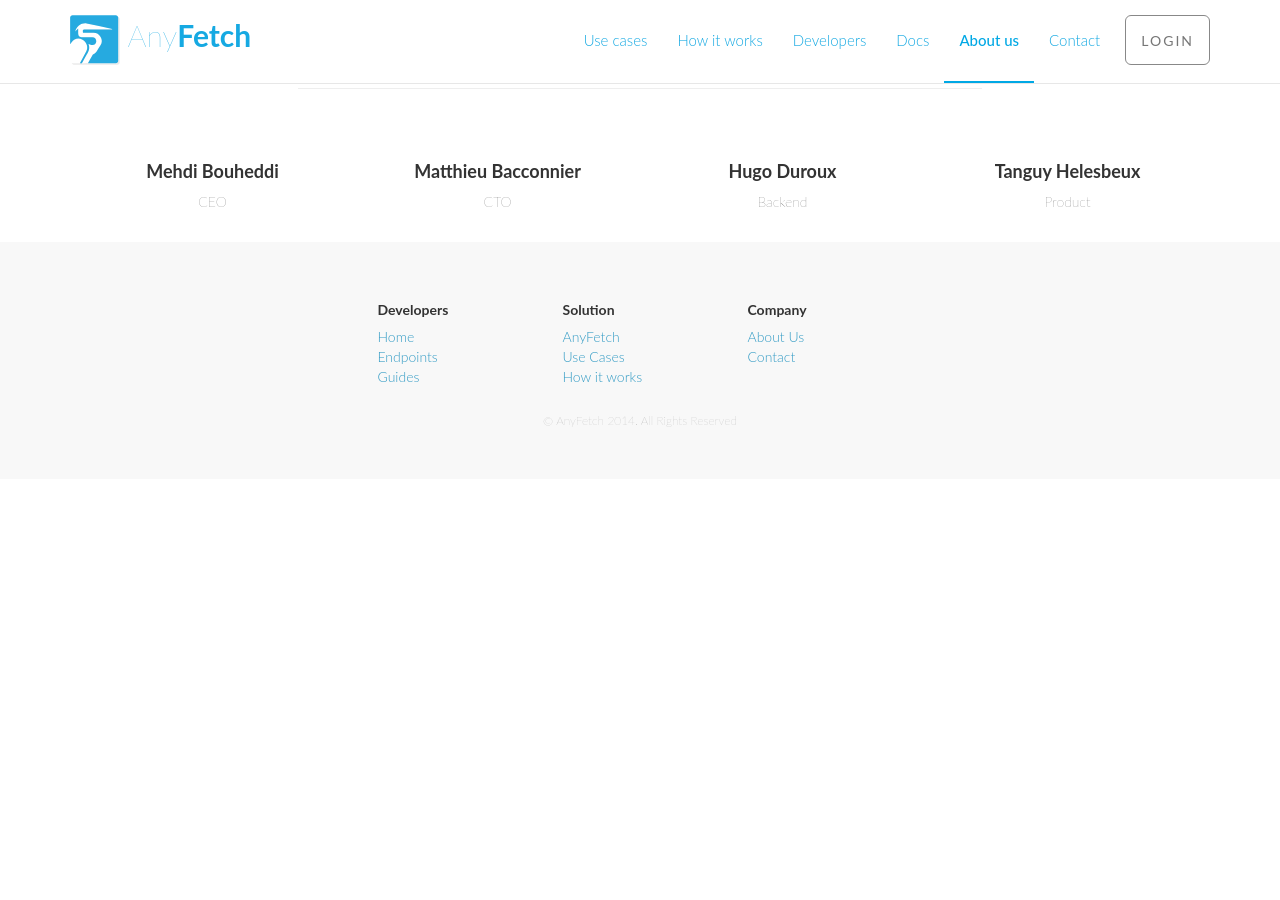
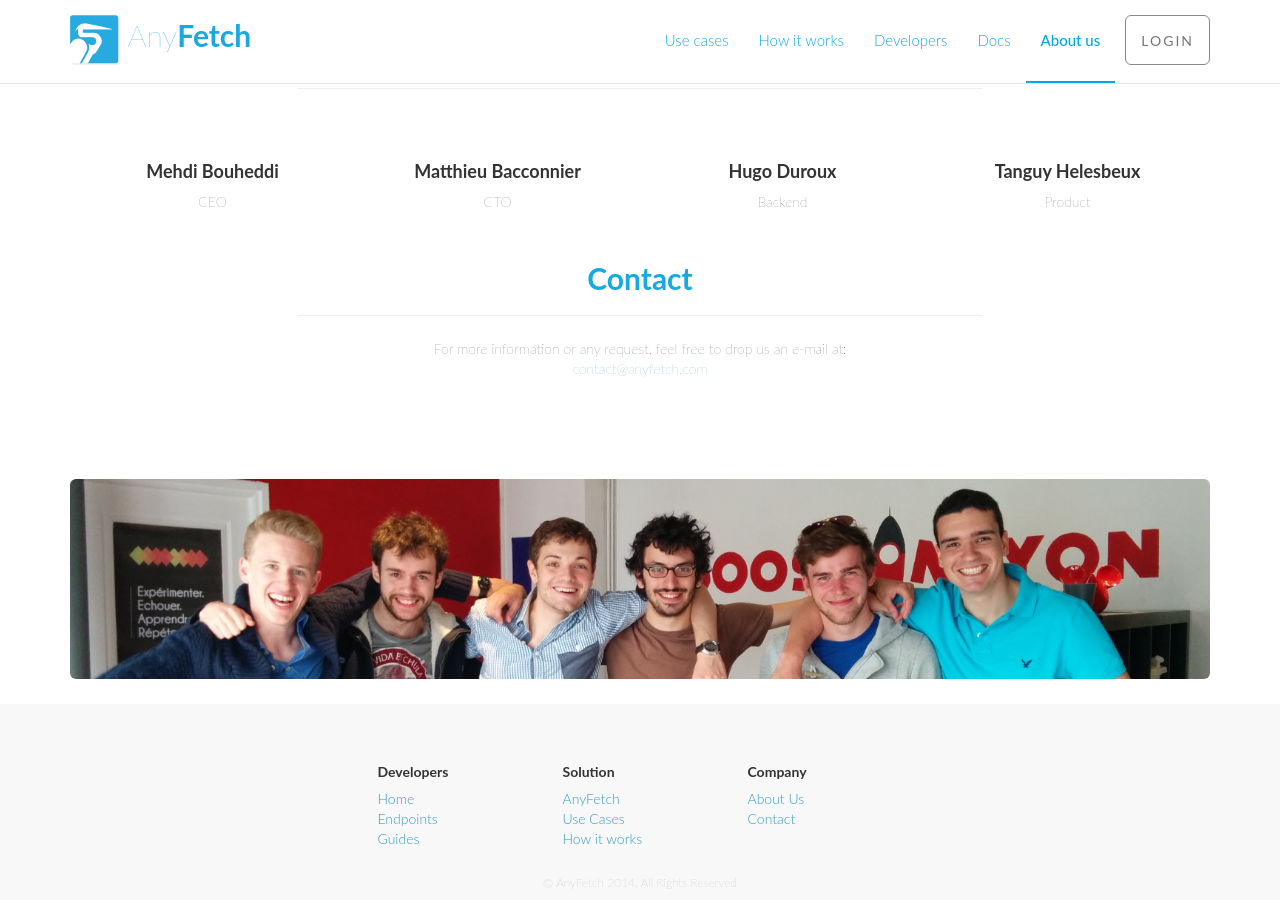
Before and after one commit to your-mom-noob/anyfetch.com, a Jekyll site: the page built from about-us.html, in a window 1280 px wide and 900 px high, scrolled down 332 px. Built offline with Jekyll 4.4.1, drawn with Linux system fonts in a browser that asks for light colours; nearby versions of some CDN libraries; Markdown is read by kramdown in place of the engine named in the settings; before the commit the page ends 1000 px from its top, so only the background shows below that.

Commit message:
Delete contact page -> merged into about-us

```diff
--- a/_layouts/main.html
+++ b/_layouts/main.html
@@ -55,11 +55,6 @@
         {% else %}
           <li><a href="about-us.html" class="navbar-title">About us</a></li>
         {% endif %}
-        {% if page.path == "contact.html" %}
-          <li class="active"><a href="contact.html" class="navbar-title">Contact</a></li>
-        {% else %}
-          <li><a href="contact.html" class="navbar-title">Contact</a></li>
-        {% endif %}
           <li><a href="http://app.anyfetch.com" class="btn btn-default btn-lg"><span class="network-name">Login</span></a></li>
         </ul>
 
@@ -95,7 +90,7 @@
           <h5>Company</h5>
           <ul class="list-unstyled">
             <li><a href="/about-us.html">About Us</a></li>
-            <li><a href="/contact.html">Contact</a></li>
+            <li><a href="/about-us.html#contact">Contact</a></li>
           </ul>
         </div>
         <div class="col-sm-12 text-center">
--- a/about-us.html
+++ b/about-us.html
@@ -67,4 +67,23 @@ layout: main
 			</div>
 		</div>
 
+		<div class="row" id="contact">
+
+			<div class="col-lg-12">
+
+				<h2>Contact</h2>
+				<hr>
+				<div class="contact">
+					<p>
+					For more information or any request, feel free to drop us an e-mail at:<br />
+					<span class="email"><a href="mailto:contact@anyfetch.com">contact@anyfetch.com</a></span>
+					</p>
+				</div>
+
+				<div class="jumbotron team">
+
+				</div>
+			</div>
+		</div>
+
 </div>
```
Also changed, not shown: contact.html (deleted, +0 -27 lines).
